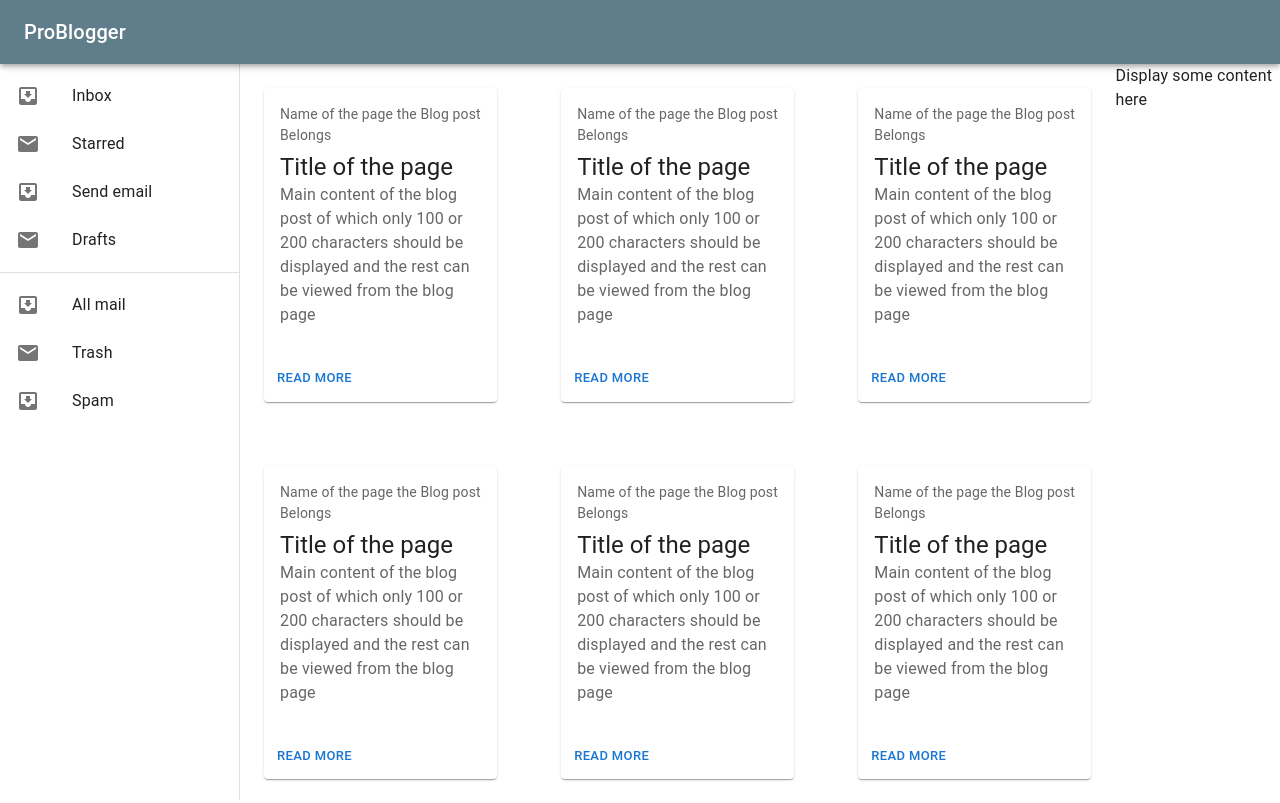
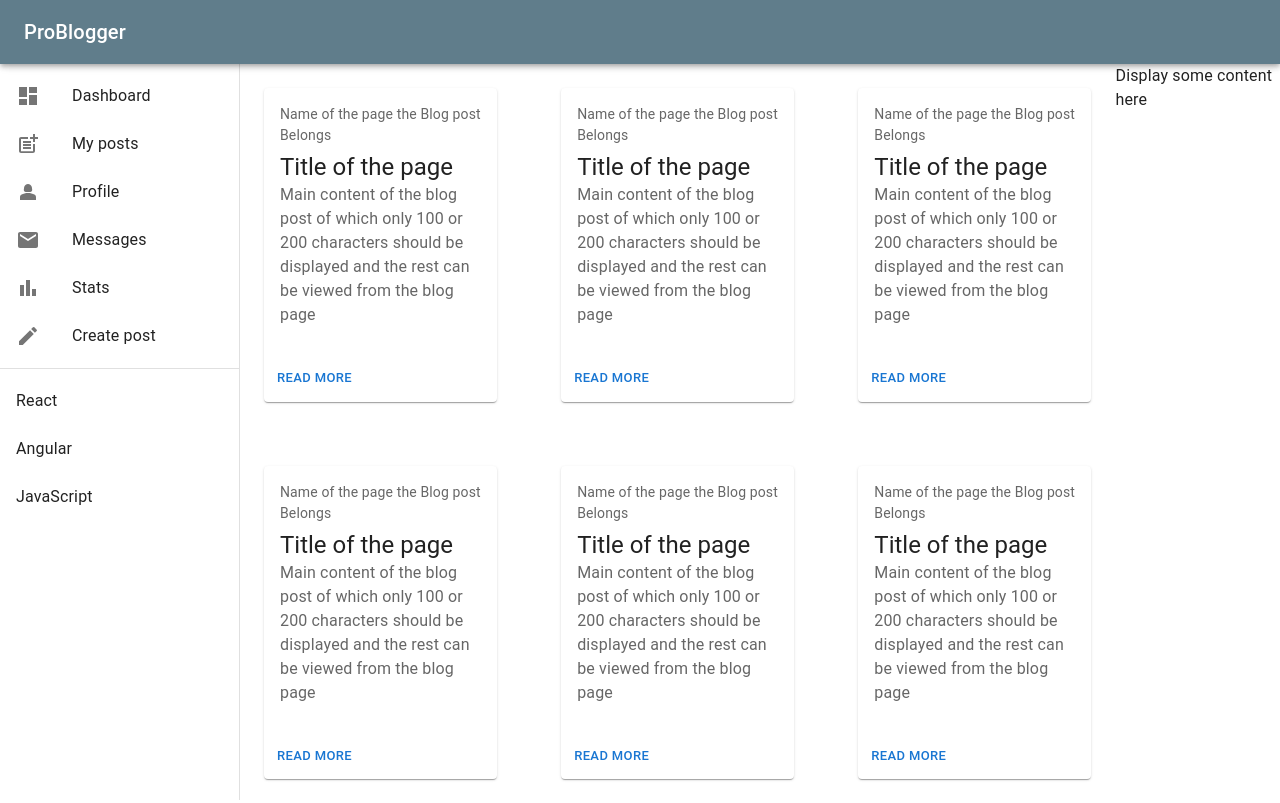
Before and after one commit to umair-ak/Problogger, a React (Vite) app: page /user/dashboard in a window 1280 px wide. Built offline with nearby package versions, Linux system fonts and the light colour scheme.

Commit message:
updated the side menu

```diff
--- a/src/pages/Dashboard.jsx
+++ b/src/pages/Dashboard.jsx
@@ -1,12 +1,21 @@
 import React from 'react'
+import { useState } from 'react';
 import {ListItem,Divider,List,Toolbar,CssBaseline,Drawer,Box,ListItemButton,ListItemIcon,ListItemText,Grid} from '@mui/material'
 
 
 import InboxIcon from '@mui/icons-material/MoveToInbox';
 import MailIcon from '@mui/icons-material/Mail';
+import DashboardIcon from '@mui/icons-material/Dashboard';
+import PostAddIcon from '@mui/icons-material/PostAdd';
+import Person2Icon from '@mui/icons-material/Person2';
+import BarChartIcon from '@mui/icons-material/BarChart';
+import CreateIcon from '@mui/icons-material/Create';
 import BlogPostCard from '../components/BlogPostCard';
 
 export default function Dashboard() {
+
+  // store the interest in a store or in the database and get them using an api call
+  const [interests,setInterest] = useState(['React','Angular','JavaScript']);
   const drawerWidth = 240;
   return (
     <Box sx={{ display: 'flex' }}>
@@ -22,25 +31,27 @@ export default function Dashboard() {
       <Toolbar />
       <Box sx={{ overflow: 'auto' }}>
         <List>
-          {['Inbox', 'Starred', 'Send email', 'Drafts'].map((text, index) => (
-            <ListItem key={text} disablePadding>
+          {[{text:'Dashboard',icon:<DashboardIcon />},
+           {text:'My posts',icon:<PostAddIcon />},
+           {text:'Profile',icon:<Person2Icon />},
+           {text:'Messages',icon:<MailIcon />},
+           {text:'Stats',icon:<BarChartIcon />},
+           {text:'Create post',icon:<CreateIcon />}].map((i) => (
+            <ListItem key={i.text} disablePadding>
               <ListItemButton>
                 <ListItemIcon>
-                  {index % 2 === 0 ? <InboxIcon /> : <MailIcon />}
+                {i.icon}
                 </ListItemIcon>
-                <ListItemText primary={text} />
+                <ListItemText primary={i.text} />
               </ListItemButton>
             </ListItem>
           ))}
         </List>
         <Divider />
         <List>
-          {['All mail', 'Trash', 'Spam'].map((text, index) => (
+          {interests.map((text) => (
             <ListItem key={text} disablePadding>
               <ListItemButton>
-                <ListItemIcon>
-                  {index % 2 === 0 ? <InboxIcon /> : <MailIcon />}
-                </ListItemIcon>
                 <ListItemText primary={text} />
               </ListItemButton>
             </ListItem>
```
